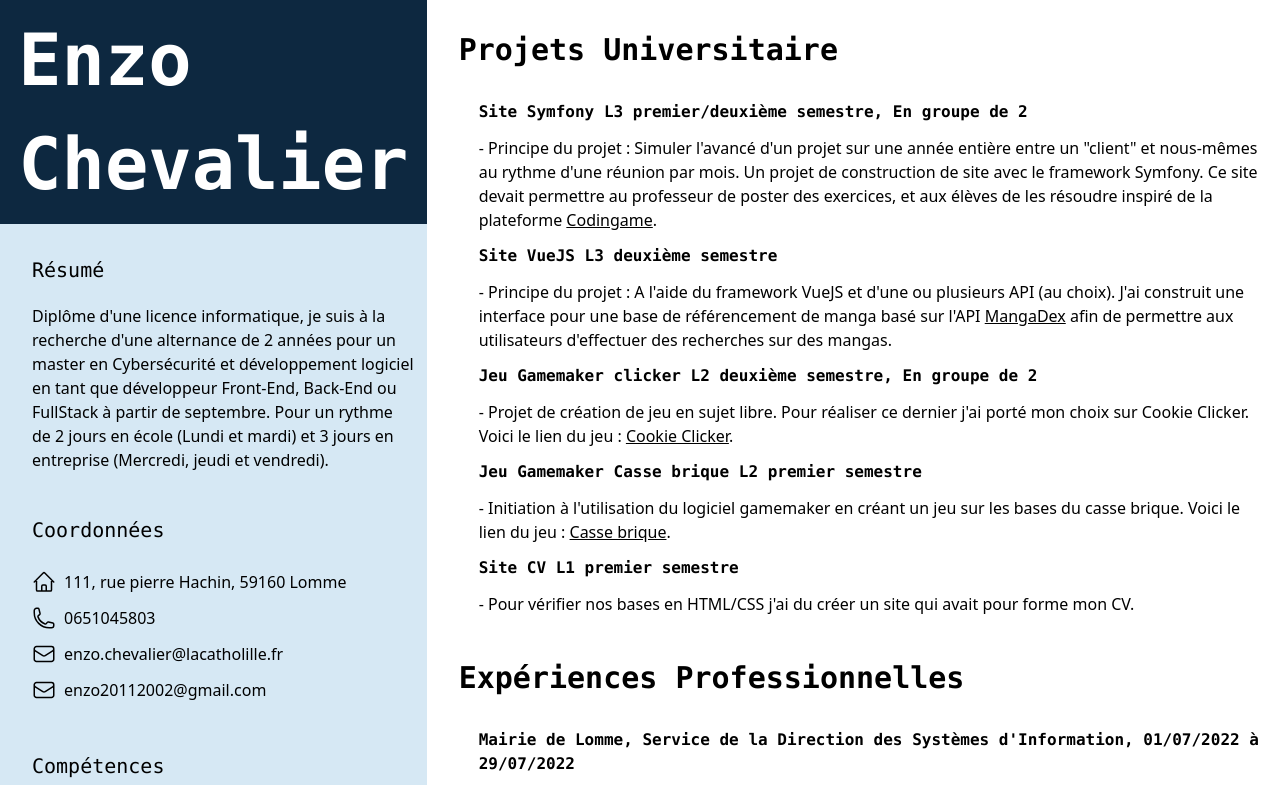
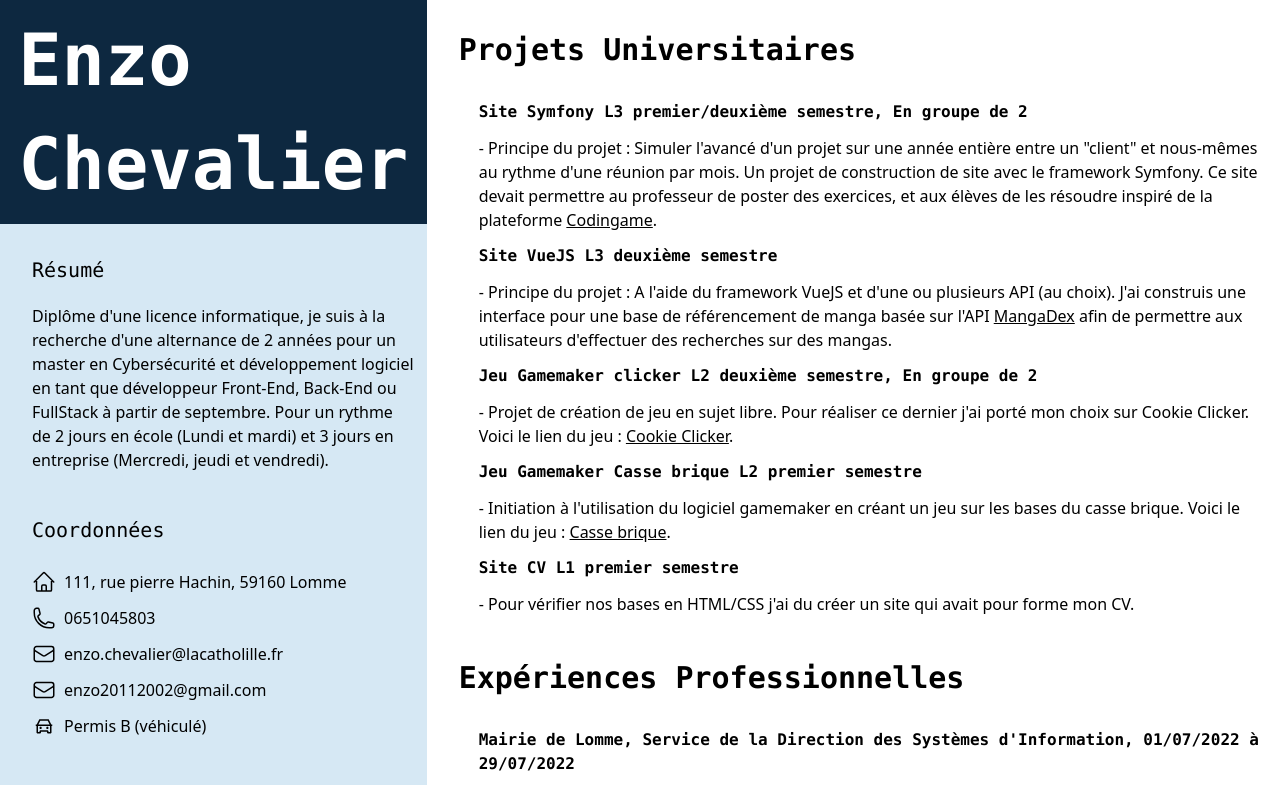
Before and after one commit to SiBlue7/siblue7.github.io, a website: page index.html in a window 1280 px wide. Shown: the top 785 px of the page. Drawn offline with Linux system fonts and the light colour scheme.

Commit message:
Correction de fautes et changement d'emplacement

```diff
--- a/index.html
+++ b/index.html
@@ -46,6 +46,18 @@
           </svg>
           <a href="mailto:enzo20112002@gmail.com" class="mail-perso ml-2 print:text-xs">enzo20112002@gmail.com</a>
         </div>
+        <div class="flex pt-1.5 pb-1.5">
+          <svg xmlns="http://www.w3.org/2000/svg" width="800px" height="800px" viewBox="0 0 24 24" fill="none" class="w-6 h-6 ml-5 print:w-4 print:h-4">
+
+            <g id="SVGRepo_bgCarrier" stroke-width="0"/>
+
+            <g id="SVGRepo_tracerCarrier" stroke-linecap="round" stroke-linejoin="round"/>
+
+            <g id="SVGRepo_iconCarrier"> <path fill-rule="evenodd" clip-rule="evenodd" d="M16.6838 5.25H7.3162L4.7105 10.5H3.75V12H4.5V18.75L5.25 19.5H8.25L9 18.75V17.7H15V18.75L15.75 19.5H18.75L19.5 18.75V12H20.25V10.5H19.2895L16.6838 5.25ZM17.6149 10.5L15.7537 6.75H8.2463L6.38509 10.5H17.6149ZM6 12V18H7.5V16.95L8.25 16.2H15.75L16.5 16.95V18H18V12H6ZM8.625 15C9.24632 15 9.75 14.4963 9.75 13.875C9.75 13.2537 9.24632 12.75 8.625 12.75C8.00368 12.75 7.5 13.2537 7.5 13.875C7.5 14.4963 8.00368 15 8.625 15ZM16.5 13.875C16.5 14.4963 15.9963 15 15.375 15C14.7537 15 14.25 14.4963 14.25 13.875C14.25 13.2537 14.7537 12.75 15.375 12.75C15.9963 12.75 16.5 13.2537 16.5 13.875Z" fill="#000000"/> </g>
+
+            </svg>
+          <p class="permis ml-2 print:text-xs">Permis B (véhiculé)</p>
+        </div>
       </section>
       <section class="competences p-3">
         <h1 class="competence-title font-mono m-5 text-xl flex justify-center xl:justify-start print:text-sm print:font-semibold print:justify-start">Compétences</h1>
@@ -60,7 +72,6 @@
           <li class="Python ml-5 pt-1 pb-1">Python</li>
           <li class="Java ml-5 pt-1 pb-1">Java</li>
           <li class="Gamemaker ml-5 pt-1 pb-1">Gamemaker (Drag & Drop)</li>
-          <li class="Permis ml-5 pt-1 pb-1">Permis B (véhiculé)</li>
           <li class="TOEIC ml-5 pt-1 pb-1">Anglais Certification TOEIC B2 905/990</li>
         </ul>
       </section>
@@ -72,7 +83,7 @@
     </div>
     <div class="right-app w-full bg-white print:w-full">
       <section class="university-projects p-3">
-        <h1 class="unviversity-projects-title font-mono m-5 text-3xl font-semibold flex justify-center xl:justify-start print:text-base print:justify-start print:m-3">Projets Universitaire</h1>
+        <h1 class="unviversity-projects-title font-mono m-5 text-3xl font-semibold flex justify-center xl:justify-start print:text-base print:justify-start print:m-3">Projets Universitaires</h1>
         <article class="Projet-Pro-L3 pl-5">
           <h3 class="font-mono font-semibold ml-5 pb-3 pt-3 print:text-sm">Site Symfony L3 premier/deuxième semestre, En groupe de 2</h3>
           <p class="ml-5 print:text-xs">
@@ -84,8 +95,8 @@
         <article class="Projet-VueJS-L3 pl-5">
           <h3 class="font-mono font-semibold ml-5 pb-3 pt-3 print:text-sm">Site VueJS L3 deuxième semestre</h3>
           <p class="ml-5 print:text-xs">
-            - Principe du projet : A l'aide du framework VueJS et d'une ou plusieurs API (au choix). J'ai construit une interface
-            pour une base de référencement de manga basé sur l'API <a href="https://api.mangadex.org/docs/" class="underline" target="_blank">MangaDex</a> afin de permettre aux utilisateurs
+            - Principe du projet : A l'aide du framework VueJS et d'une ou plusieurs API (au choix). J'ai construis une interface
+            pour une base de référencement de manga basée sur l'API <a href="https://api.mangadex.org/docs/" class="underline" target="_blank">MangaDex</a> afin de permettre aux utilisateurs
             d'effectuer des recherches sur des mangas.
           </p>
         </article>
```
